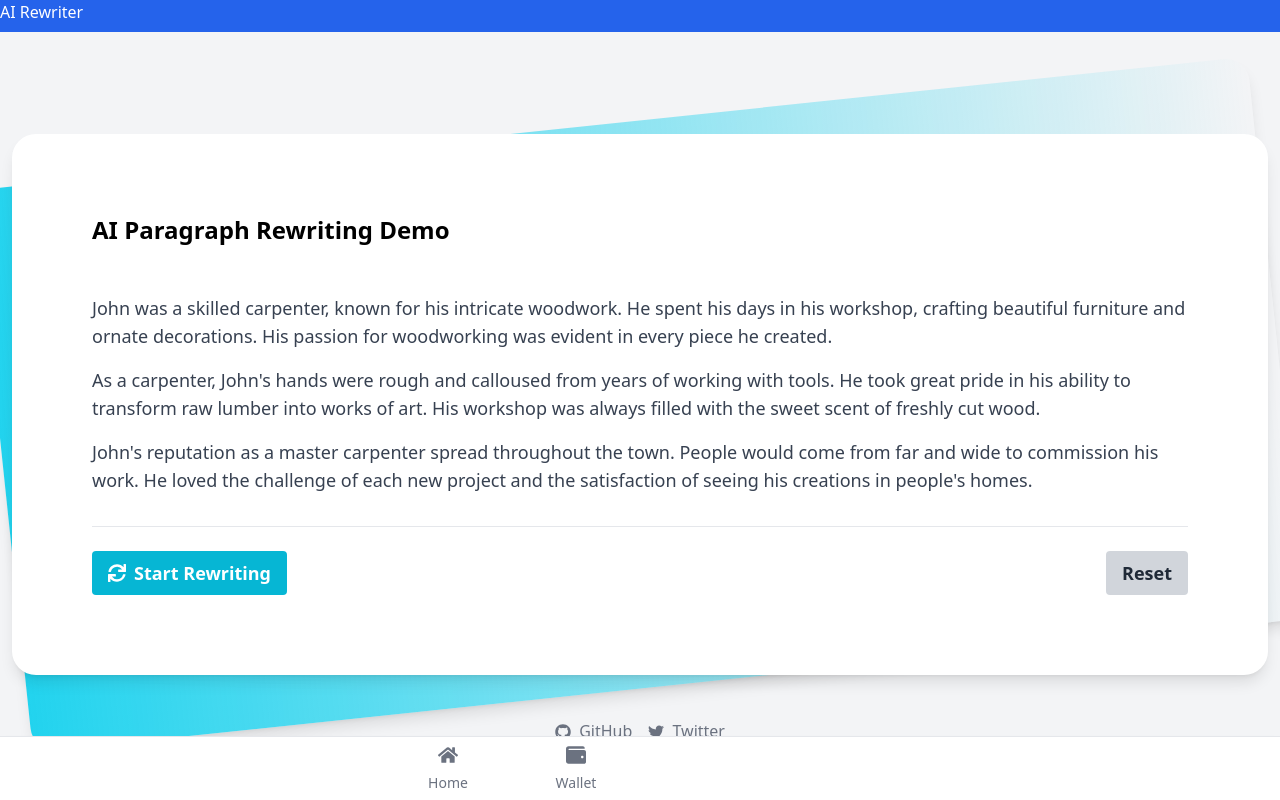
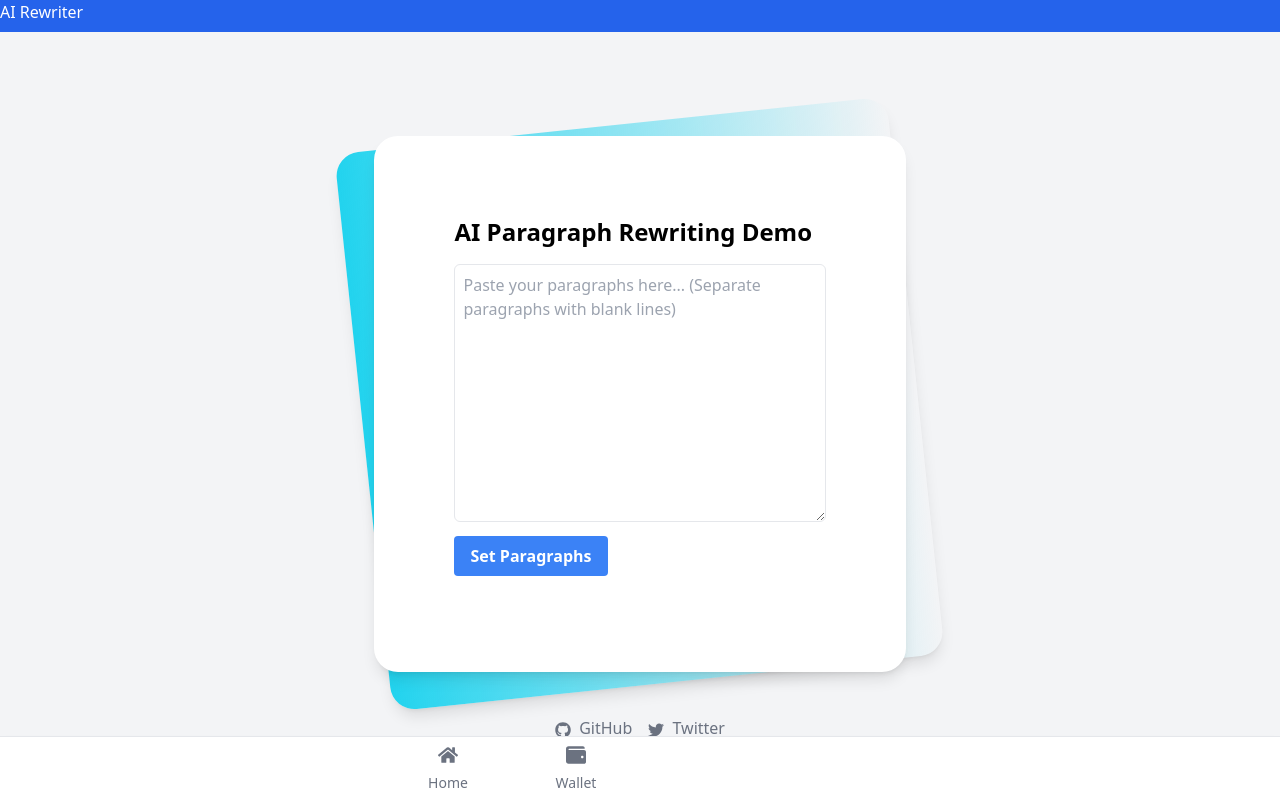
Before and after one commit to swapp1990/planning-gpt, a React (Create React App) app in the folder client/: page /demo in a window 1280 px wide. Built offline with nearby package versions, Linux system fonts and the light colour scheme; the HTML template or start-up script is replaced by a standard one.

Commit message:
add instruction as input

```diff
--- a/client/src/pages/ebook/RewritingDemo.js
+++ b/client/src/pages/ebook/RewritingDemo.js
@@ -14,7 +14,13 @@ const INITIAL_PARAGRAPHS = [
   "John's reputation as a master carpenter spread throughout the town. People would come from far and wide to commission his work. He loved the challenge of each new project and the satisfaction of seeing his creations in people's homes.",
 ];
 
-const rewriteSentence = async (sentence, paragraphId, sentenceId, dispatch) => {
+const rewriteSentence = async (
+  sentence,
+  instruction,
+  paragraphId,
+  sentenceId,
+  dispatch
+) => {
   try {
     let revised_sentence = null;
     const onChunk = (data) => {
@@ -53,7 +59,7 @@ const rewriteSentence = async (sentence, paragraphId, sentenceId, dispatch) => {
       "POST",
       {
         sentence: sentence,
-        instruction: "Change John's profession to a chef.",
+        instruction: instruction,
       },
       onChunk,
       onError
@@ -75,6 +81,11 @@ const rewritingReducer = (state, action) => {
         sentenceStatuses: {},
         rewrittenSentences: {},
       };
+    case "SET_INSTRUCTION":
+      return {
+        ...state,
+        instruction: action.payload,
+      };
     case "RESET_DEMO":
       return {
         ...state,
@@ -83,7 +94,17 @@ const rewritingReducer = (state, action) => {
         currentSentence: -1,
         sentenceStatuses: {},
         rewrittenSentences: {},
-        paragraphs: INITIAL_PARAGRAPHS,
+        paragraphs: [],
+      };
+    case "CLEAR":
+      return {
+        ...state,
+        isRewriting: false,
+        currentParagraph: 0,
+        currentSentence: -1,
+        sentenceStatuses: {},
+        rewrittenSentences: {},
+        paragraphs: state.paragraphs,
       };
     case "NEXT_SENTENCE":
       return { ...state, currentSentence: state.currentSentence + 1 };
@@ -113,6 +134,15 @@ const rewritingReducer = (state, action) => {
           [action.payload.key]: action.payload.sentence,
         },
       };
+    case "SET_PARAGRAPHS":
+      return {
+        ...state,
+        paragraphs: action.payload,
+        currentParagraph: 0,
+        currentSentence: -1,
+        sentenceStatuses: {},
+        rewrittenSentences: {},
+      };
     case "ACCEPT_REWRITE":
       const { key, newSentence } = action.payload;
       const [pIndex, sIndex] = key.split("-").map(Number);
@@ -138,7 +168,13 @@ const rewritingReducer = (state, action) => {
 };
 
 const useRewritingProcess = (state, dispatch) => {
-  const { isRewriting, currentSentence, currentParagraph, paragraphs } = state;
+  const {
+    isRewriting,
+    currentSentence,
+    currentParagraph,
+    paragraphs,
+    instruction,
+  } = state;
 
   useEffect(() => {
     if (!isRewriting) return;
@@ -157,6 +193,7 @@ const useRewritingProcess = (state, dispatch) => {
           });
           const rewrittenSentence = await rewriteSentence(
             sentences[nextSentenceId],
+            instruction,
             currentParagraph,
             nextSentenceId,
             dispatch
@@ -296,15 +333,67 @@ const Paragraph = React.memo(
   }
 );
 
+const TextAreaInput = ({ inputText, setInputText, onSubmit }) => {
+  return (
+    <div className="mb-4">
+      <textarea
+        className="w-full p-2 border rounded-md whitespace-pre-wrap"
+        rows="10"
+        value={inputText}
+        onChange={(e) => setInputText(e.target.value)}
+        placeholder="Paste your paragraphs here... (Separate paragraphs with blank lines)"
+      />
+      <button
+        onClick={onSubmit}
+        className="mt-2 bg-blue-500 hover:bg-blue-600 text-white font-bold py-2 px-4 rounded transition-colors duration-300"
+      >
+        Set Paragraphs
+      </button>
+    </div>
+  );
+};
+
+const InstructionInput = ({
+  instruction,
+  onInstructionChange,
+  onRewrite,
+  isRewriting,
+}) => {
+  return (
+    <div className="flex mt-4">
+      <textarea
+        className="flex-grow p-2 border rounded-l-md resize-none"
+        rows="2"
+        value={instruction}
+        onChange={(e) => onInstructionChange(e.target.value)}
+        placeholder="Enter rewriting instructions here..."
+      />
+      <button
+        onClick={onRewrite}
+        disabled={isRewriting}
+        className={`bg-cyan-500 hover:bg-cyan-600 text-white font-bold py-2 px-4 rounded-r-md transition-colors duration-300 flex items-center ${
+          isRewriting ? "opacity-50 cursor-not-allowed" : ""
+        }`}
+      >
+        <FaSync className={`mr-2 ${isRewriting ? "animate-spin" : ""}`} />
+        {isRewriting ? "Rewriting..." : "Rewrite"}
+      </button>
+    </div>
+  );
+};
+
 const RewritingDemo = () => {
   const [state, dispatch] = useReducer(rewritingReducer, {
-    paragraphs: INITIAL_PARAGRAPHS,
+    paragraphs: [],
     currentParagraph: 0,
     currentSentence: -1,
     isRewriting: false,
     sentenceStatuses: {},
     rewrittenSentences: {},
+    instruction: "Change John's profession to a chef.",
   });
+
+  const [inputText, setInputText] = useState("");
 
   const {
     paragraphs,
@@ -313,15 +402,32 @@ const RewritingDemo = () => {
     isRewriting,
     sentenceStatuses,
     rewrittenSentences,
+    instruction,
   } = state;
 
   useRewritingProcess(state, dispatch);
 
-  const startRewriting = useCallback(
-    () => dispatch({ type: "START_REWRITING" }),
-    []
-  );
-  const resetDemo = useCallback(() => dispatch({ type: "RESET_DEMO" }), []);
+  const startRewriting = useCallback(() => {
+    if (state.instruction.trim() === "") {
+      alert("Please enter rewriting instructions.");
+      return;
+    }
+    dispatch({ type: "START_REWRITING" });
+  }, [state.instruction]);
+
+  const handleInstructionChange = useCallback((newInstruction) => {
+    dispatch({ type: "SET_INSTRUCTION", payload: newInstruction });
+  }, []);
+
+  const resetDemo = useCallback(() => {
+    dispatch({ type: "RESET_DEMO" });
+    setInputText("");
+  }, []);
+
+  const clear = useCallback(() => {
+    dispatch({ type: "CLEAR" });
+    setInputText("");
+  }, []);
 
   const handleAccept = useCallback((key, newSentence) => {
     dispatch({ type: "ACCEPT_REWRITE", payload: { key, newSentence } });
@@ -330,6 +436,14 @@ const RewritingDemo = () => {
   const handleReject = useCallback((key) => {
     dispatch({ type: "SET_SENTENCE_STATUS", payload: { key, status: "ok" } });
   }, []);
+
+  const handleSetParagraphs = useCallback(() => {
+    const formattedParagraphs = inputText
+      .split(/\n{2,}/)
+      .map((p) => p.trim())
+      .filter((p) => p !== "");
+    dispatch({ type: "SET_PARAGRAPHS", payload: formattedParagraphs });
+  }, [inputText]);
 
   const memoizedParagraphs = useMemo(
     () =>
@@ -353,6 +467,7 @@ const RewritingDemo = () => {
       currentSentence,
       isRewriting,
       sentenceStatuses,
+      rewrittenSentences,
       handleAccept,
       handleReject,
     ]
@@ -368,26 +483,25 @@ const RewritingDemo = () => {
               AI Paragraph Rewriting Demo
             </h1>
             <div className="divide-y divide-gray-200">
+              {paragraphs.length === 0 ? (
+                <TextAreaInput
+                  inputText={inputText}
+                  setInputText={setInputText}
+                  onSubmit={handleSetParagraphs}
+                />
+              ) : (
+                <>
                   <div className="py-8 text-base leading-6 space-y-4 text-gray-700 sm:text-lg sm:leading-7">
                     {memoizedParagraphs}
                   </div>
+                  <InstructionInput
+                    instruction={instruction}
+                    onInstructionChange={handleInstructionChange}
+                    onRewrite={startRewriting}
+                    isRewriting={isRewriting}
+                  />
                   <div className="pt-6 text-base leading-6 font-bold sm:text-lg sm:leading-7">
                     <div className="flex justify-between items-center">
-                  <button
-                    onClick={startRewriting}
-                    disabled={isRewriting}
-                    className={`bg-cyan-500 hover:bg-cyan-600 text-white font-bold py-2 px-4 rounded transition-colors duration-300 flex items-center ${
-                      isRewriting ? "opacity-50 cursor-not-allowed" : ""
-                    }`}
-                    aria-label={
-                      isRewriting ? "Rewriting in progress" : "Start rewriting"
-                    }
-                  >
-                    <FaSync
-                      className={`mr-2 ${isRewriting ? "animate-spin" : ""}`}
-                    />
-                    {isRewriting ? "Rewriting..." : "Start Rewriting"}
-                  </button>
                       <button
                         onClick={resetDemo}
                         disabled={isRewriting}
@@ -398,8 +512,20 @@ const RewritingDemo = () => {
                       >
                         Reset
                       </button>
+                      <button
+                        onClick={clear}
+                        disabled={isRewriting}
+                        className={`bg-gray-300 hover:bg-gray-400 text-gray-800 font-bold py-2 px-4 rounded transition-colors duration-300 ${
+                          isRewriting ? "opacity-50 cursor-not-allowed" : ""
+                        }`}
+                        aria-label="Clear"
+                      >
+                        Clear
+                      </button>
                     </div>
                   </div>
+                </>
+              )}
             </div>
           </div>
         </div>
```
Also changed, not shown: 1 other file (tests, documents, lock files or other folders). Lines whose indentation alone changed are shown as unchanged.
